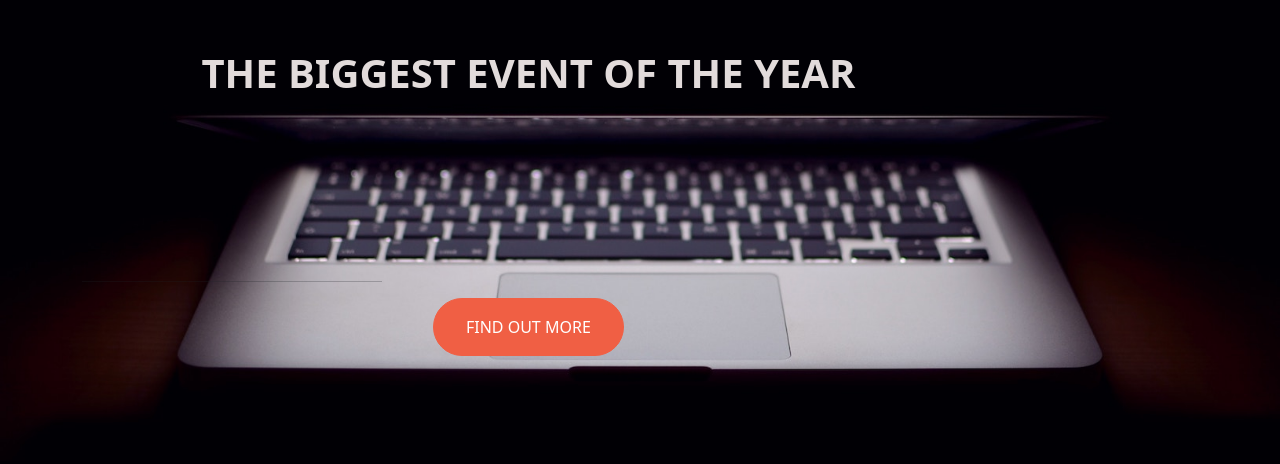
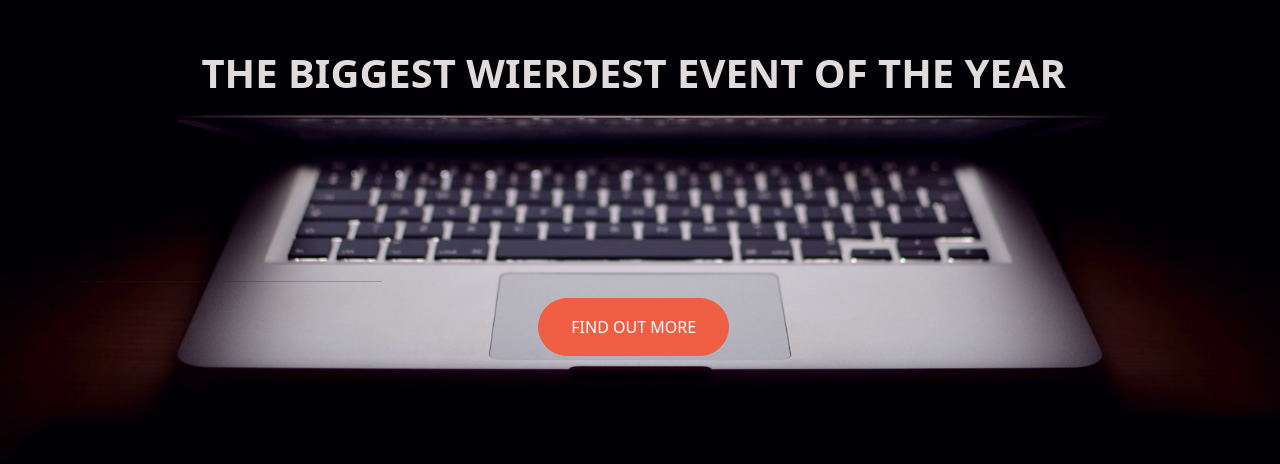
Before and after one commit to raphdoo/careerfort, a plain HTML site: page index.html in a window 1280 px wide. Shown: the part 198-662 px from the top of the page. Drawn offline with nearby package versions, Linux system fonts and the light colour scheme.

Commit message:
changing text

```diff
--- a/index.html
+++ b/index.html
@@ -13,7 +13,7 @@
 	<div class="container d-flex align-items-center h-100">
 		<div class="row">
 			<header class="text-center">
-			<h1><strong>THE BIGGEST EVENT OF THE YEAR</strong></h1>
+			<h1><strong>THE BIGGEST WIERDEST EVENT OF THE YEAR</strong></h1>
 			</header>
 			<div class="buffer"></div>
 			<section class="text-center">
```
